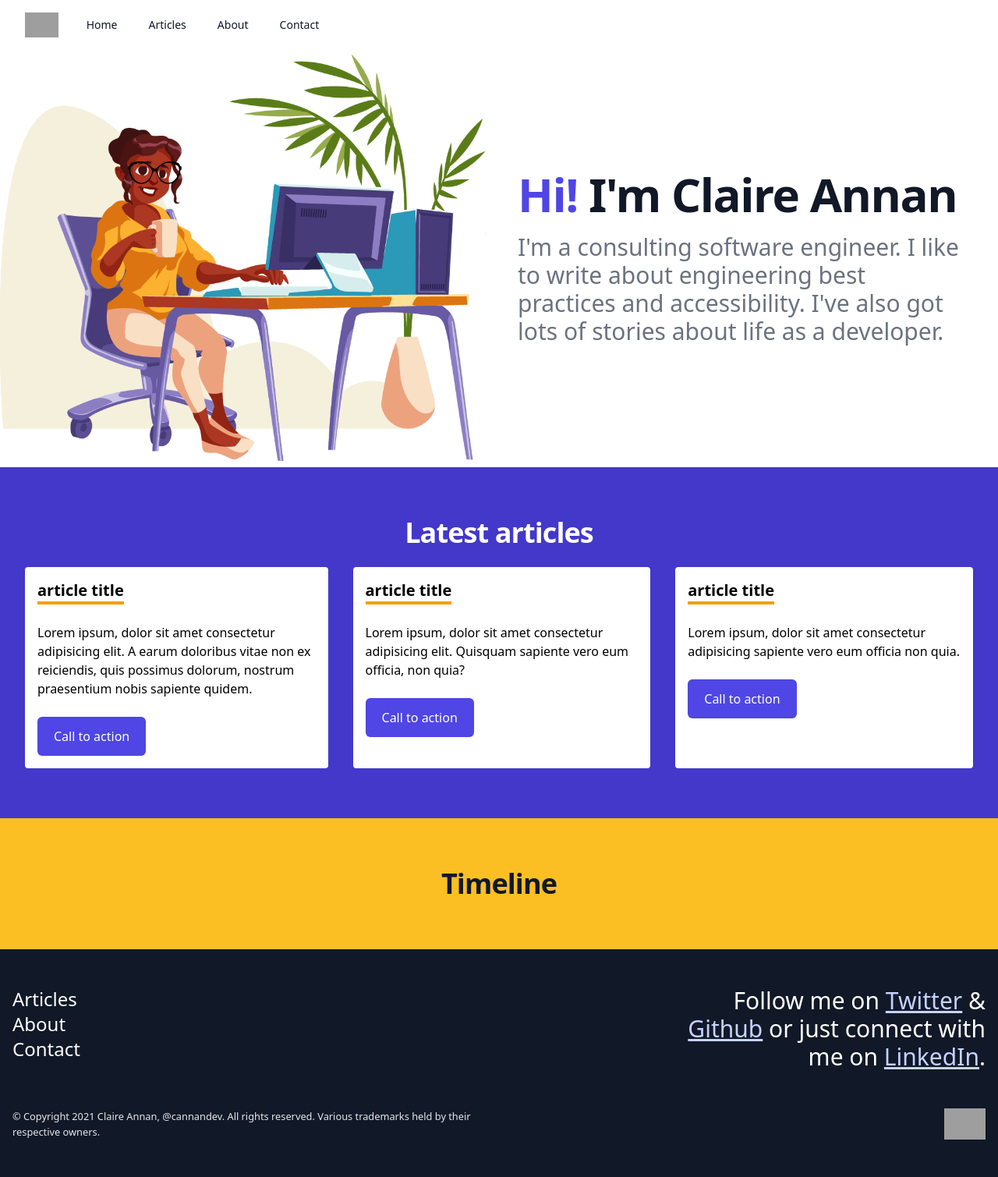
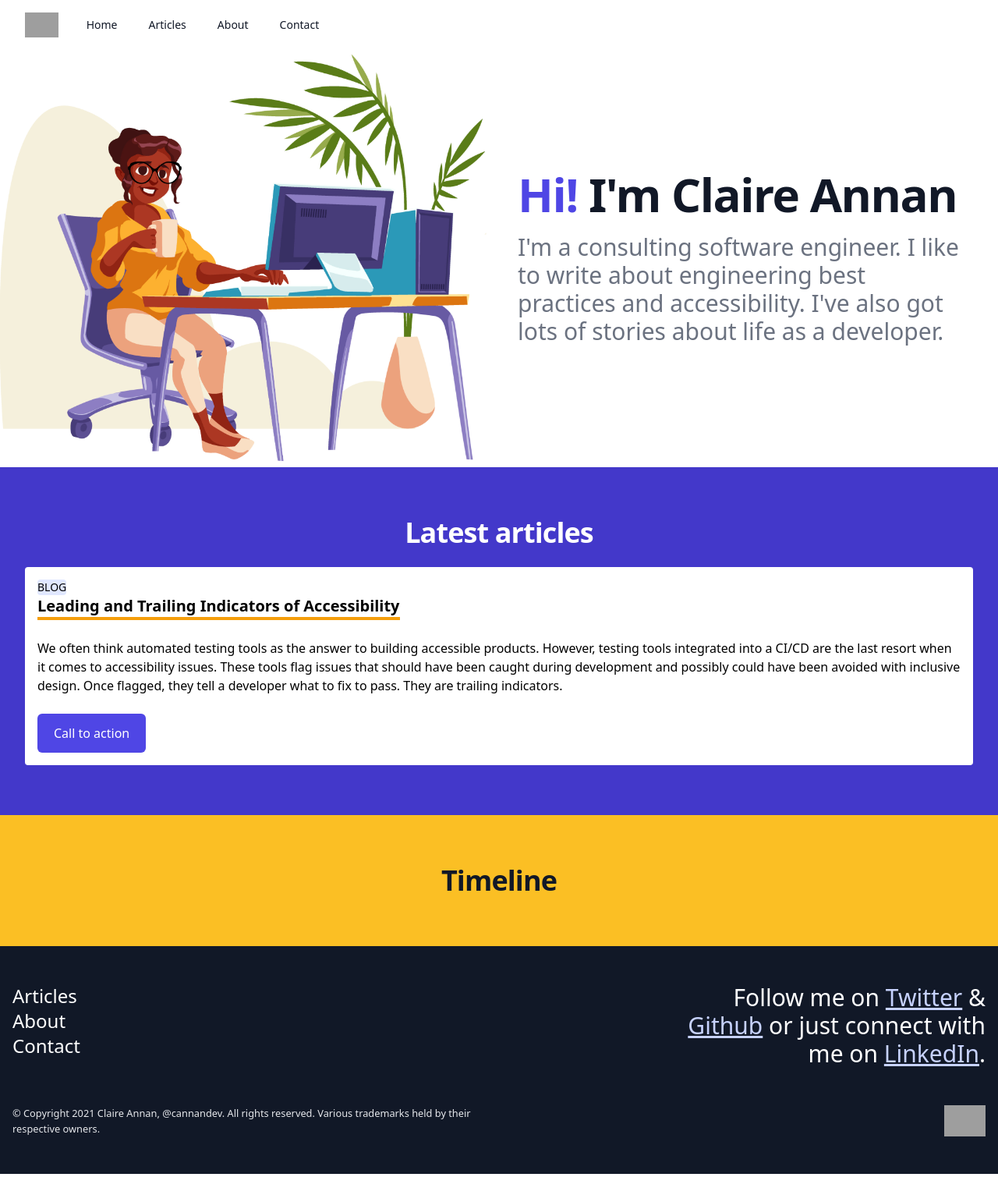
Before and after one commit to cannandev/plain-ole-jekyll-blog, a Jekyll site: the page built from index.markdown, in a window 1280 px wide. Shown: the whole page at 78% size. Built offline with Jekyll 4.4.1, drawn with Linux system fonts in a browser that asks for light colours; grey boxes are pictures that could not be loaded.

Commit message:
Dynamically display latest articles with Liquid.

```diff
--- a/_includes/components/latest-articles.html
+++ b/_includes/components/latest-articles.html
@@ -2,32 +2,20 @@
   <div class="max-w-7xl mx-auto">
     <h2 class="text-4xl tracking-tight font-extrabold text-white text-center">Latest articles</h2>
     <div class="lg:grid grid-flow-col gap-8">
-      <a href="#"
-        class="flex flex-wrap flex-col items-start bg-white rounded p-4 mt-6 transform hover:-rotate-6 hover:drop-shadow-lg">
-        <h3 class="font-bold text-xl border-b-4 border-b-amber-500">article title</h3>
-        <p class="mt-6">Lorem ipsum, dolor sit amet consectetur adipisicing elit. A earum doloribus vitae non ex
-          reiciendis, quis possimus dolorum, nostrum praesentium nobis sapiente quidem.</p>
+      {% assign posts = site.posts | head(3) %}
+      {%- if posts.size > 0 -%}
+      {%- for post in posts limit:3 -%}
+      <a class="flex flex-wrap flex-col items-start bg-white rounded p-4 mt-6 transform hover:-rotate-6 hover:drop-shadow-lg"
+        href="{{ post.url | relative_url }}">
+        <span class="rounded text-sm bg-indigo-100 text-black uppercase">{{ post.category }}</span>
+        <h3 class="font-bold text-xl border-b-4 border-b-amber-500">{{ post.title | escape }}</h3>
+        <p class="mt-6">{{ post.excerpt }}</p>
         <button
           class="inline-flex items-center justify-center px-5 py-3 mt-6 border border-transparent text-base font-medium rounded-md text-white bg-indigo-600 hover:bg-indigo-700">Call
           to action</button>
       </a>
-      <a href="#"
-        class="flex flex-wrap flex-col items-start bg-white rounded p-4 mt-6 transform hover:rotate-6 hover:drop-shadow-lg">
-        <h3 class="font-bold text-xl border-b-4 border-b-amber-500">article title</h3>
-        <p class="mt-6">Lorem ipsum, dolor sit amet consectetur adipisicing elit. Quisquam sapiente vero eum officia,
-          non quia?</p>
-        <button
-          class="inline-flex items-center justify-center px-5 py-3 mt-6 border border-transparent text-base font-medium rounded-md text-white bg-indigo-600 hover:bg-indigo-700">Call
-          to action</button>
-      </a>
-      <a href="#"
-        class="flex flex-wrap flex-col items-start bg-white rounded p-4 mt-6 transform hover:-rotate-6 hover:drop-shadow-lg">
-        <h3 class="font-bold text-xl border-b-4 border-b-amber-500">article title</h3>
-        <p class="mt-6">Lorem ipsum, dolor sit amet consectetur adipisicing sapiente vero eum officia non quia.</p>
-        <button
-          class="inline-flex items-center justify-center px-5 py-3 mt-6 border border-transparent text-base font-medium rounded-md text-white bg-indigo-600 hover:bg-indigo-700">Call
-          to action</button>
-      </a>
+      {%- endfor -%}
+      {%- endif -%}
     </div>
   </div>
 </section>
--- a/_posts/2022-02-03-leading-vs-trailing-indicators-of-accessibility.markdown
+++ b/_posts/2022-02-03-leading-vs-trailing-indicators-of-accessibility.markdown
@@ -2,7 +2,8 @@
 layout: post
 title:  "Leading and Trailing Indicators of Accessibility"
 date:   2022-02-03 22:12:27 -0500
-categories: accessibility
+category: blog
+tags: accessibility
 ---
 
 We often think automated testing tools as the answer to building accessible products. However, testing tools integrated into a CI/CD are the last resort when it comes to accessibility issues. These tools flag issues that should have been caught during development and possibly could have been avoided with inclusive design. Once flagged, they tell a developer what to fix to pass. They are trailing indicators.
--- a/dist/styles.css
+++ b/dist/styles.css
@@ -527,20 +527,12 @@ Ensure the default browser behavior of the `hidden` attribute.
   bottom: 0px;
 }
 
+.-top-8 {
+  top: -2rem;
+}
+
 .left-0 {
   left: 0px;
-}
-
-.top-8 {
-  top: 2rem;
-}
-
-.top-0 {
-  top: 0px;
-}
-
-.-top-8 {
-  top: -2rem;
 }
 
 .z-10 {
@@ -711,19 +703,14 @@ Ensure the default browser behavior of the `hidden` attribute.
   border-bottom-color: rgb(245 158 11 / var(--tw-border-opacity));
 }
 
+.bg-white {
+  --tw-bg-opacity: 1;
+  background-color: rgb(255 255 255 / var(--tw-bg-opacity));
+}
+
 .bg-gray-900 {
   --tw-bg-opacity: 1;
   background-color: rgb(17 24 39 / var(--tw-bg-opacity));
-}
-
-.bg-black {
-  --tw-bg-opacity: 1;
-  background-color: rgb(0 0 0 / var(--tw-bg-opacity));
-}
-
-.bg-white {
-  --tw-bg-opacity: 1;
-  background-color: rgb(255 255 255 / var(--tw-bg-opacity));
 }
 
 .bg-indigo-700 {
@@ -731,19 +718,14 @@ Ensure the default browser behavior of the `hidden` attribute.
   background-color: rgb(67 56 202 / var(--tw-bg-opacity));
 }
 
+.bg-indigo-100 {
+  --tw-bg-opacity: 1;
+  background-color: rgb(224 231 255 / var(--tw-bg-opacity));
+}
+
 .bg-indigo-600 {
   --tw-bg-opacity: 1;
   background-color: rgb(79 70 229 / var(--tw-bg-opacity));
-}
-
-.bg-amber-500 {
-  --tw-bg-opacity: 1;
-  background-color: rgb(245 158 11 / var(--tw-bg-opacity));
-}
-
-.bg-amber-600 {
-  --tw-bg-opacity: 1;
-  background-color: rgb(217 119 6 / var(--tw-bg-opacity));
 }
 
 .bg-amber-400 {
@@ -871,6 +853,10 @@ Ensure the default browser behavior of the `hidden` attribute.
   font-weight: 700;
 }
 
+.uppercase {
+  text-transform: uppercase;
+}
+
 .tracking-tight {
   letter-spacing: -0.025em;
 }
@@ -915,6 +901,11 @@ Ensure the default browser behavior of the `hidden` attribute.
   color: rgb(107 114 128 / var(--tw-text-opacity));
 }
 
+.text-black {
+  --tw-text-opacity: 1;
+  color: rgb(0 0 0 / var(--tw-text-opacity));
+}
+
 .underline {
   -webkit-text-decoration-line: underline;
           text-decoration-line: underline;
@@ -922,11 +913,6 @@ Ensure the default browser behavior of the `hidden` attribute.
 
 .hover\:-rotate-6:hover {
   --tw-rotate: -6deg;
-  transform: translate(var(--tw-translate-x), var(--tw-translate-y)) rotate(var(--tw-rotate)) skewX(var(--tw-skew-x)) skewY(var(--tw-skew-y)) scaleX(var(--tw-scale-x)) scaleY(var(--tw-scale-y));
-}
-
-.hover\:rotate-6:hover {
-  --tw-rotate: 6deg;
   transform: translate(var(--tw-translate-x), var(--tw-translate-y)) rotate(var(--tw-rotate)) skewX(var(--tw-skew-x)) skewY(var(--tw-skew-y)) scaleX(var(--tw-scale-x)) scaleY(var(--tw-scale-y));
 }
 
@@ -957,10 +943,6 @@ Ensure the default browser behavior of the `hidden` attribute.
 
 .focus\:top-0:focus {
   top: 0px;
-}
-
-.focus\:mt-0:focus {
-  margin-top: 0px;
 }
 
 .focus\:outline-none:focus {
```
